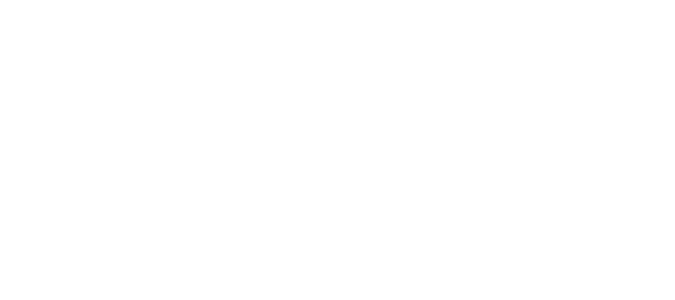
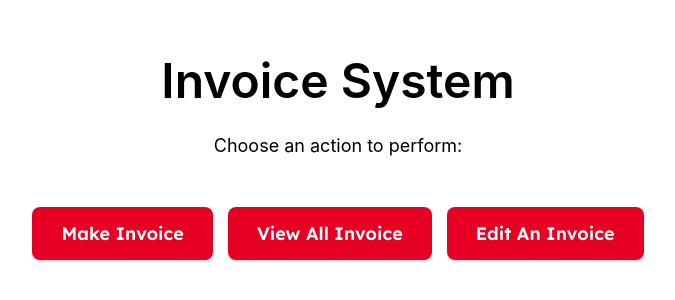
Before and after one commit to JuhilKBhatt/Weight-Docket-Maker, a React (Vite) app in the folder frontend/: page /InvoiceHome in a window 1280 px wide. Before the commit this address had no page. Shown: the part 244-544 px from the top of the page, without its empty margins (302-977 px from the left). Built offline with nearby package versions, Linux system fonts and the light colour scheme; a web font is replaced by a local one.

Commit message:
Invoice Home Page Done

```diff
--- a/frontend/src/App.jsx
+++ b/frontend/src/App.jsx
@@ -5,14 +5,21 @@ import { Routes, Route } from 'react-router-dom'
 // Importing components for different routes
 import Home from './pages/Home.jsx'
 import DocketMaker from './pages/DocketMaker.jsx'
-import InvoiceMaker from './pages/InvoiceMaker.jsx'
+import InvoiceHome from './pages/InvoiceHome.jsx'
+import NewInvoice from './pages/NewInvoiceForm.jsx'
+import EditInvoice from './pages/EditInvoiceForm.jsx'
+import ViewInvoice from './pages/InvoiceList.jsx'
 
 export default function App() {
   return (
     <Routes>
       <Route path="/" element={<Home />} />
+      <Route path="*" element={<Home />} /> {/* Fallback route */}
       <Route path="/docket" element={<DocketMaker />} />
-      <Route path="/invoice" element={<InvoiceMaker />} />
+      <Route path="/InvoiceHome" element={<InvoiceHome />} />
+      <Route path="/new-invoice" element={<NewInvoice />} />
+      <Route path="/edit-invoice" element={<EditInvoice />} />
+      <Route path="/view-invoice" element={<ViewInvoice />} />
     </Routes>
   )
 }
--- /dev/null
+++ b/frontend/src/pages/EditInvoiceForm.jsx
@@ -0,0 +1,24 @@
+// frontend/src/pages/EditInvoiceForm.jsx
+import { Link } from 'react-router-dom'
+import { Button, Typography } from 'antd'
+
+export default function EditInvoiceForm() {
+  return (
+    <div className="home-container">
+      <Typography.Title level={1}>
+        Edit Invoice
+      </Typography.Title>
+      <Typography.Paragraph>
+        Use the form below to edit an existing invoice.
+      </Typography.Paragraph>
+      <div className="home-buttons">
+        <Link to="/view-invoice">
+          <Button type="primary">View All Invoices</Button>
+        </Link>
+        <Link to="/new-invoice">
+          <Button type="primary">Create New Invoice</Button>
+        </Link>
+      </div>
+    </div>
+  )
+}
--- a/frontend/src/pages/Home.jsx
+++ b/frontend/src/pages/Home.jsx
@@ -1,5 +1,4 @@
 // frontend/src/pages/Home.jsx
-import React from 'react'
 import { Link } from 'react-router-dom'
 import { Button, Typography } from 'antd'
 import '../styles/Home.css'
@@ -17,7 +16,7 @@ export default function Home() {
         <Link to="/docket">
           <Button type="primary">Create Docket</Button>
         </Link>
-        <Link to="/invoice">
+        <Link to="/InvoiceHome">
           <Button type="primary">Create Invoice</Button>
         </Link>
       </div>
--- /dev/null
+++ b/frontend/src/pages/InvoiceHome.jsx
@@ -0,0 +1,28 @@
+// frontend/src/pages/InvoiceMaker.jsx
+import { Link } from 'react-router-dom'
+import { Button, Typography } from 'antd'
+import '../styles/Home.css'
+
+export default function InvoiceMaker() {
+  return (
+    <div className="home-container">
+      <Typography.Title level={1}>
+        Invoice System
+      </Typography.Title>
+      <Typography.Paragraph>
+        Choose an action to perform:
+      </Typography.Paragraph>
+      <div className="home-buttons">
+        <Link to="/new-invoice">
+          <Button type="primary">Make Invoice</Button>
+        </Link>
+        <Link to="/view-invoice">
+          <Button type="primary">View All Invoice</Button>
+        </Link>
+        <Link to="/edit-invoice">
+          <Button type="primary">Edit An Invoice</Button>
+        </Link>
+      </div>
+    </div>
+  )
+}
--- /dev/null
+++ b/frontend/src/pages/InvoiceList.jsx
@@ -0,0 +1,24 @@
+// frontend/src/pages/InvoiceList.jsx
+import { Link } from 'react-router-dom'
+import { Button, Typography } from 'antd'
+
+export default function InvoiceList() {
+  return (
+    <div className="home-container">
+      <Typography.Title level={1}>
+        View All Invoices
+      </Typography.Title>
+      <Typography.Paragraph>
+        Here you can view all your invoices.
+      </Typography.Paragraph>
+      <div className="home-buttons">
+        <Link to="/new-invoice">
+          <Button type="primary">Create New Invoice</Button>
+        </Link>
+        <Link to="/edit-invoice">
+          <Button type="primary">Edit An Invoice</Button>
+        </Link>
+      </div>
+    </div>
+  )
+}
--- a/frontend/src/pages/InvoiceMaker.jsx
+++ /dev/null
@@ -1,12 +0,0 @@
-// frontend/src/pages/InvoiceMaker.jsx
-import React from 'react'
-import { Link } from 'react-router-dom'
-
-export default function InvoiceMaker() {
-  return (
-    <div>
-      <h1>Invoice Maker</h1>
-      <Link to="/">Go back to Home</Link>
-    </div>
-  )
-}
--- /dev/null
+++ b/frontend/src/pages/NewInvoiceForm.jsx
@@ -0,0 +1,24 @@
+// frontend/src/pages/NewInvoiceForm.jsx
+import { Link } from 'react-router-dom'
+import { Button, Typography } from 'antd'
+
+export default function NewInvoiceForm() {
+  return (
+    <div className="home-container">
+      <Typography.Title level={1}>
+        Create New Invoice
+      </Typography.Title>
+      <Typography.Paragraph>
+        Use the form below to create a new invoice.
+      </Typography.Paragraph>
+      <div className="home-buttons">
+        <Link to="/view-invoice">
+          <Button type="primary">View All Invoices</Button>
+        </Link>
+        <Link to="/edit-invoice">
+          <Button type="primary">Edit An Invoice</Button>
+        </Link>
+      </div>
+    </div>
+  )
+}
```
Also changed, not shown: frontend/src/styles/InvoiceHome.css (added).
